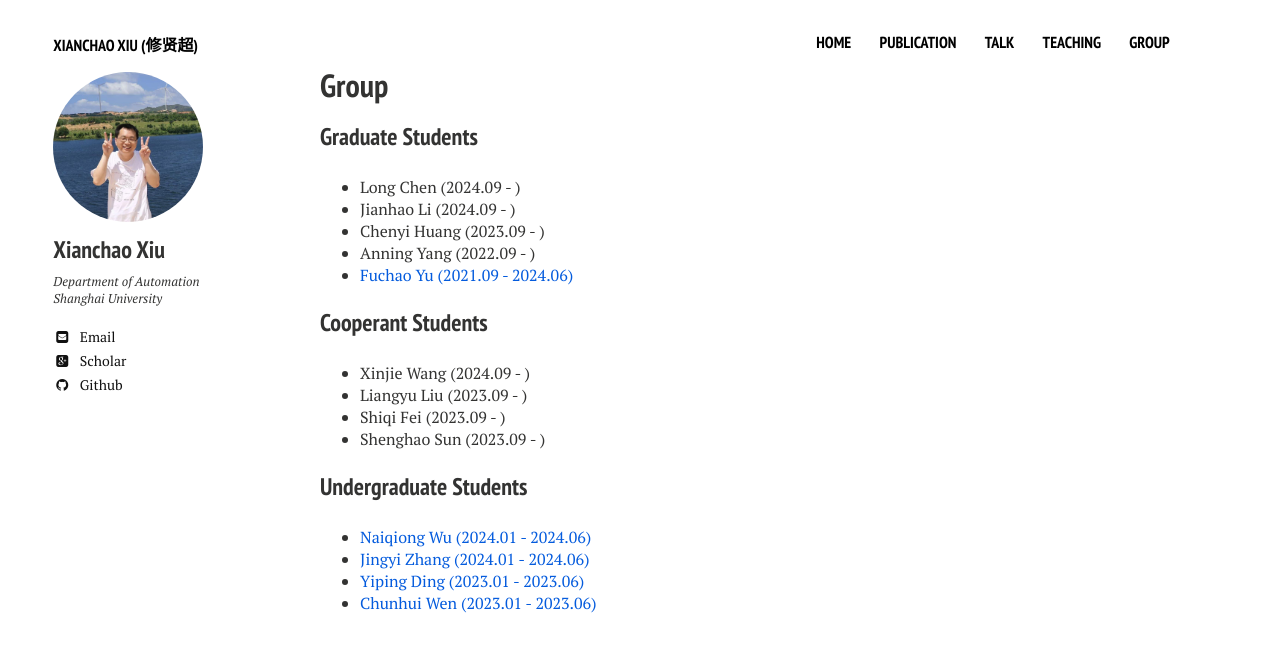
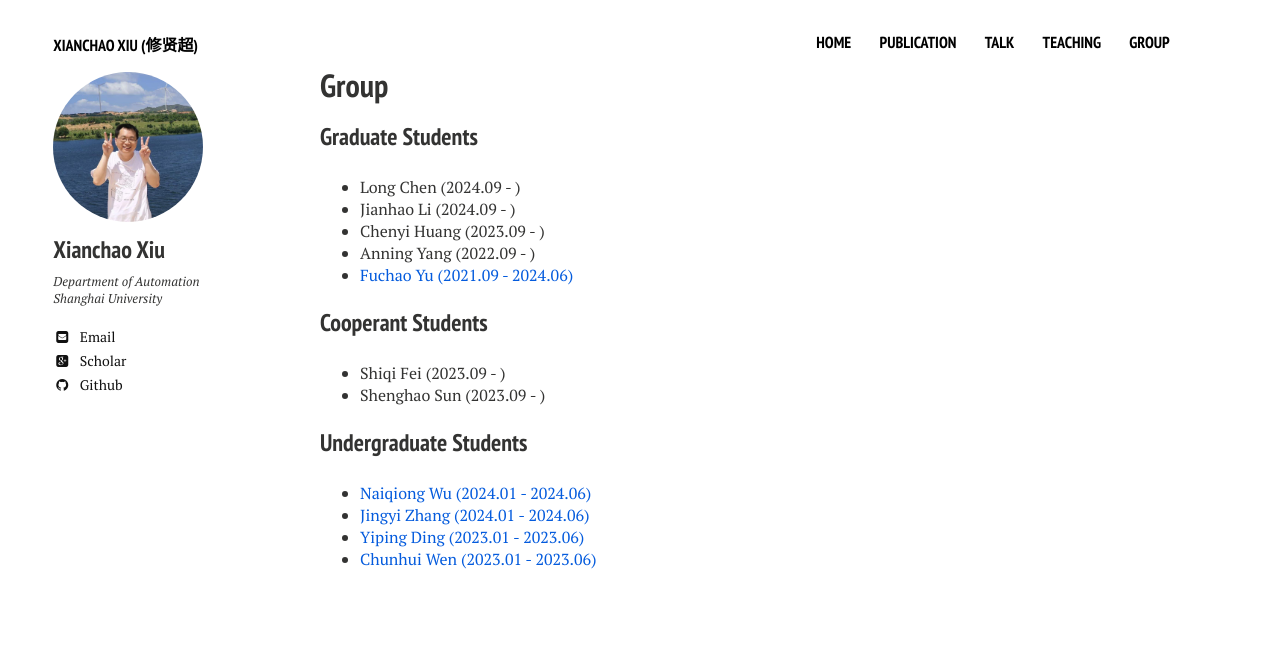
Before and after one commit to xianchaoxiu/xianchaoxiu.github.io, a Jekyll site: the page built from group/index.md, in a window 1280 px wide. Shown: the top 652 px of the page. Built offline with Jekyll 4.4.1, drawn with Linux system fonts in a browser that asks for light colours; nearby versions of some CDN libraries.

Commit message:
Update index.md

```diff
--- a/group/index.md
+++ b/group/index.md
@@ -21,8 +21,6 @@ share: false
 
 
 ### Cooperant Students
-* Xinjie Wang (2024.09 - ) <br>
-* Liangyu Liu (2023.09 - ) <br>
 * Shiqi Fei (2023.09 - ) <br>
 * Shenghao Sun (2023.09 - ) <br>
 
```
